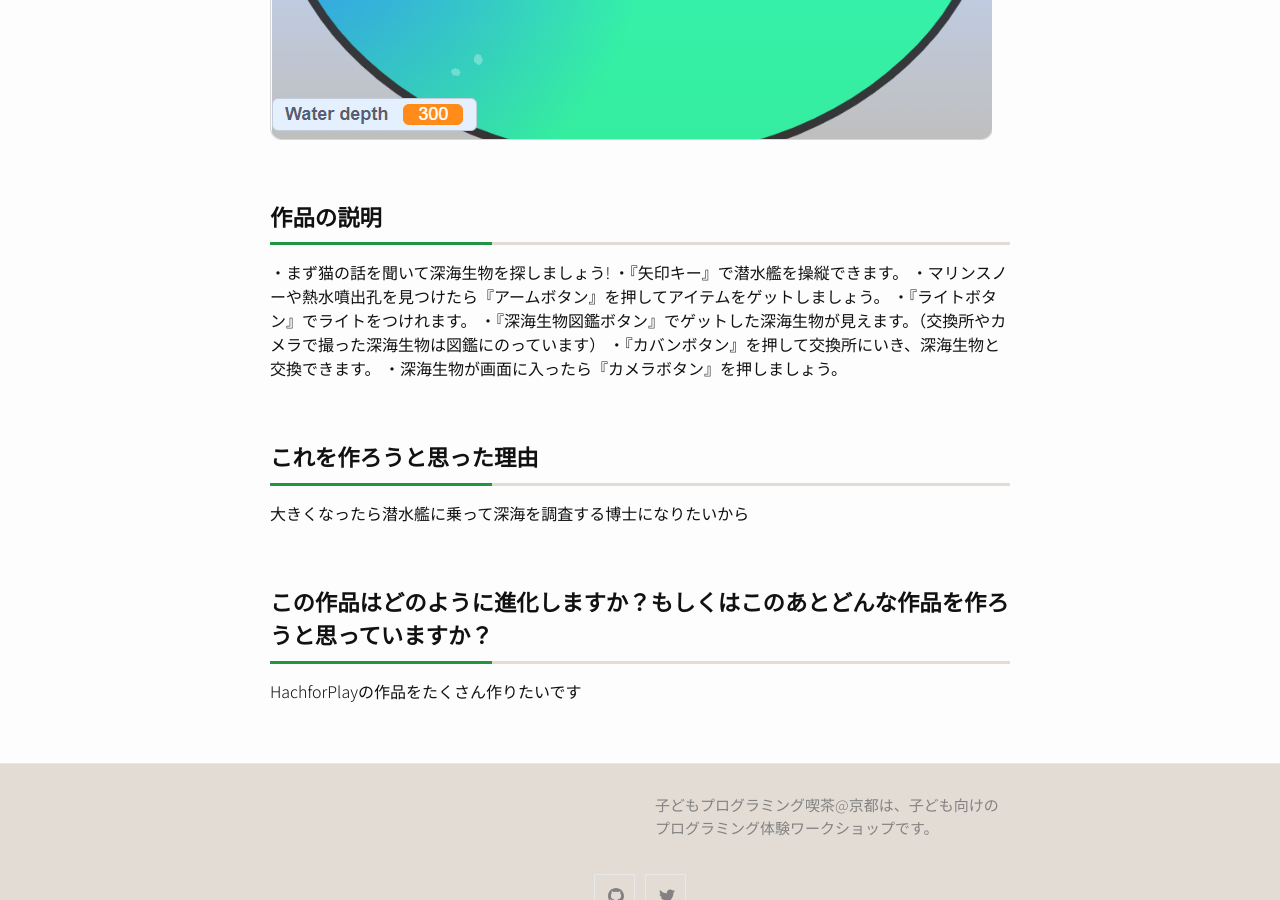
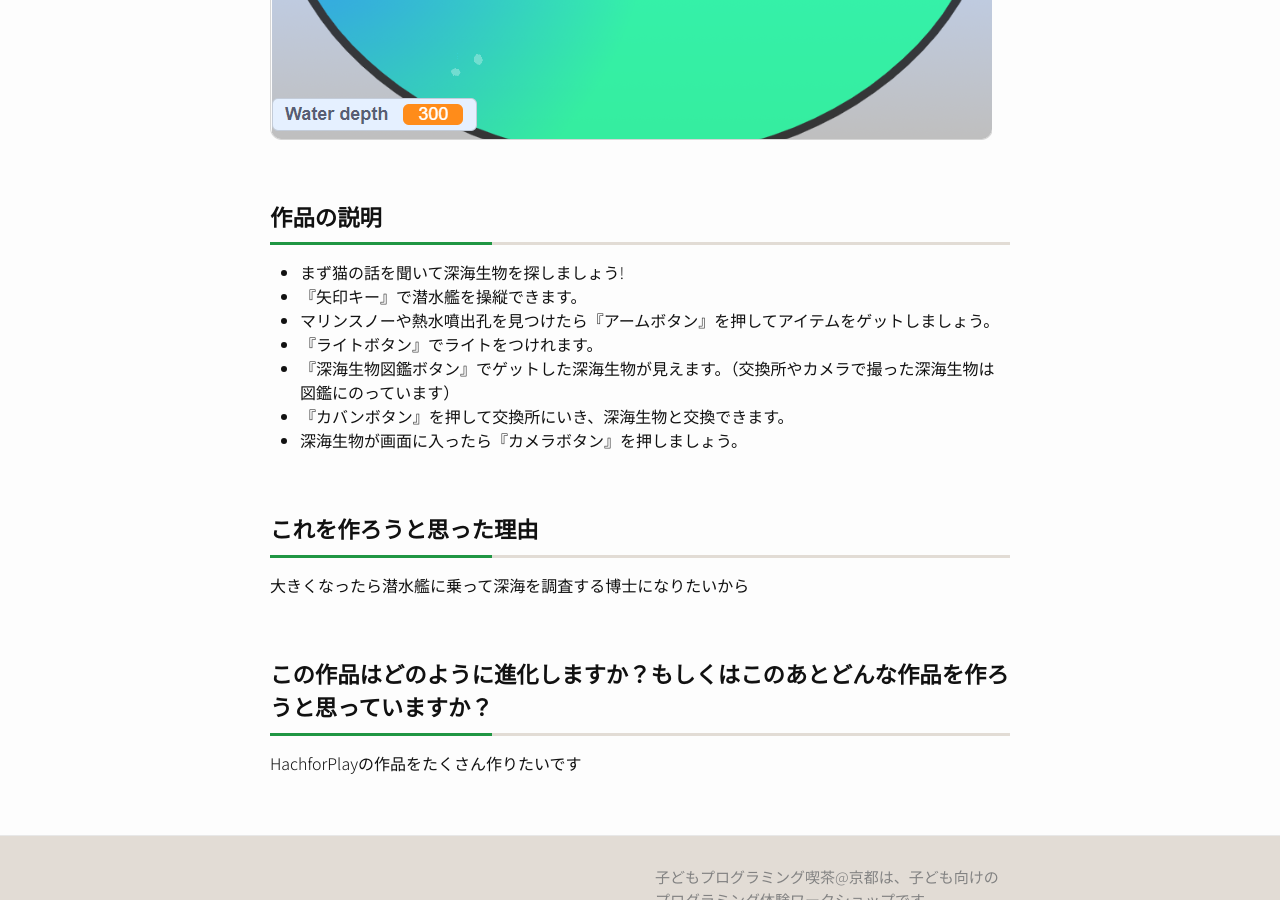
Before and after one commit to pgmsaloon4kids/kyoto, a Jekyll site: the page built from _posts/exhibiition/2021-04-01-sousuke.md, in a window 1280 px wide and 900 px high, scrolled down 2265 px. Built offline with Jekyll 4.4.1, drawn with Linux system fonts in a browser that asks for light colours.

Commit message:
fix page

```diff
--- a/_posts/exhibiition/2021-04-01-sousuke.md
+++ b/_posts/exhibiition/2021-04-01-sousuke.md
@@ -40,13 +40,13 @@ HackforPlay
 
 ### 作品の説明
 
-・まず猫の話を聞いて深海生物を探しましょう!
-・『矢印キー』で潜水艦を操縦できます。
-・マリンスノーや熱水噴出孔を見つけたら『アームボタン』を押してアイテムをゲットしましょう。
-・『ライトボタン』でライトをつけれます。
-・『深海生物図鑑ボタン』でゲットした深海生物が見えます。（交換所やカメラで撮った深海生物は図鑑にのっています）
-・『カバンボタン』を押して交換所にいき、深海生物と交換できます。
-・深海生物が画面に入ったら『カメラボタン』を押しましょう。
+- まず猫の話を聞いて深海生物を探しましょう!
+- 『矢印キー』で潜水艦を操縦できます。
+- マリンスノーや熱水噴出孔を見つけたら『アームボタン』を押してアイテムをゲットしましょう。
+- 『ライトボタン』でライトをつけれます。
+- 『深海生物図鑑ボタン』でゲットした深海生物が見えます。（交換所やカメラで撮った深海生物は図鑑にのっています）
+- 『カバンボタン』を押して交換所にいき、深海生物と交換できます。
+- 深海生物が画面に入ったら『カメラボタン』を押しましょう。
 
 ### これを作ろうと思った理由
 
```
